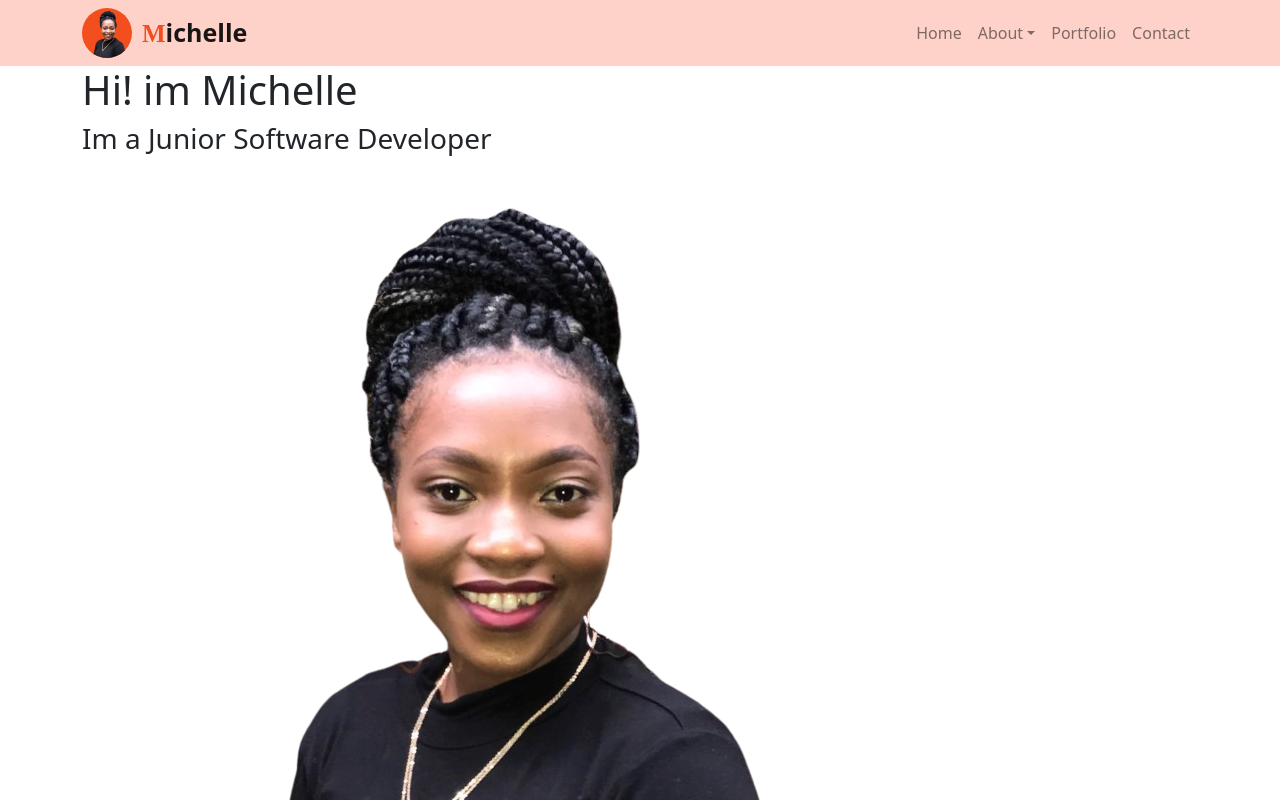
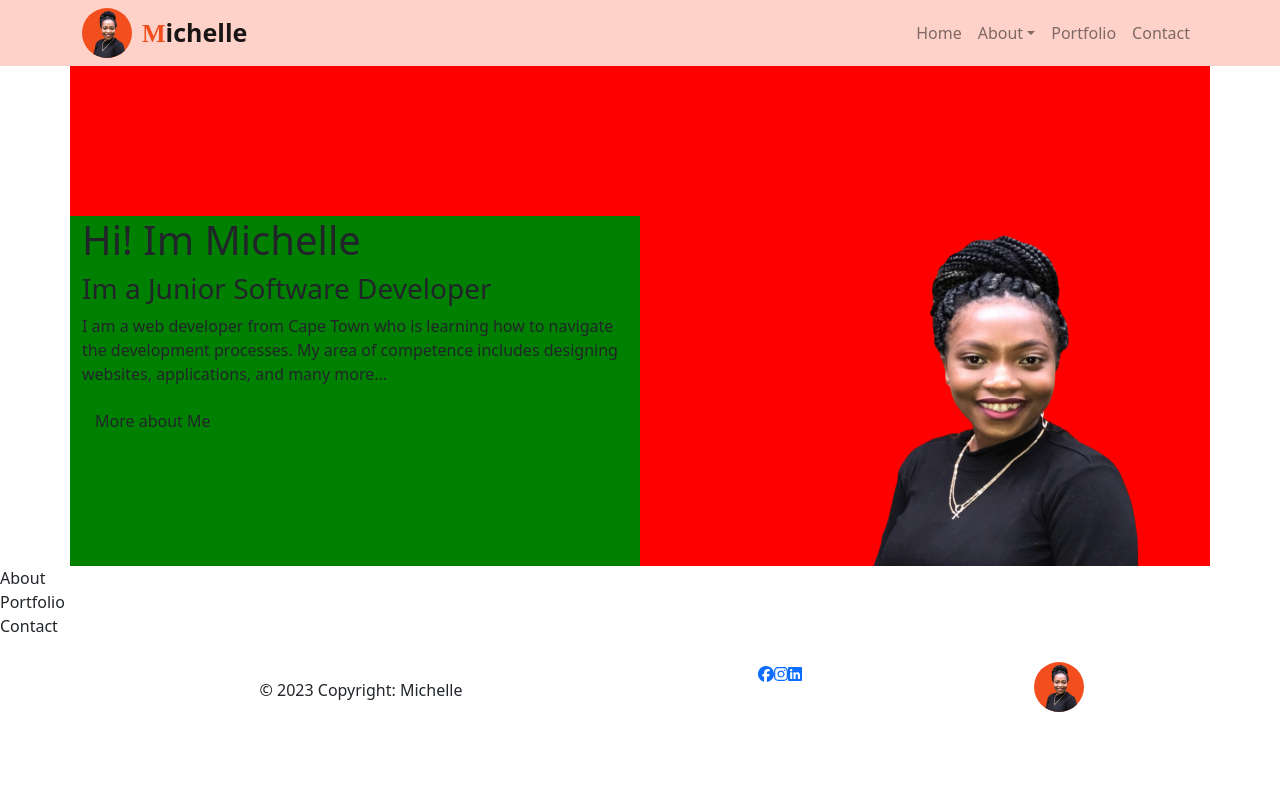
Before and after one commit to MichelleGoba/React_Portfolio, a React (Vite) app in the folder Portfolio/: page / in a window 1280 px wide. Shown: the top 800 px of the page. Built offline with nearby package versions, Linux system fonts and the light colour scheme; a web font is replaced by a local one.

Commit message:
home conten and image

```diff
--- a/Portfolio/src/components/home/Home.jsx
+++ b/Portfolio/src/components/home/Home.jsx
@@ -1,22 +1,27 @@
 import React from 'react';
 import "./home.css";
-// import Col from 'react-bootstrap/Col';
+import Col from 'react-bootstrap/Col';
 import Container from 'react-bootstrap/Container';
 import myLogo from '../../images/logo.png';
+import Row from 'react-bootstrap/Row';
 
 
 
 const Home = () => {
   return (
-    <Container>
-      <div className='content'>
-        <h1>Hi! im <span>M</span>ichelle</h1>
-        <h3 className='my-profession'>Im a <span className='typing'>Junior Software Developer</span></h3>
+    <Container className='home-section'>
+      <Row>
+        <Col lg={6} md={4} className='content'>
+          <h1>Hi! Im <span>M</span>ichelle</h1>
+          <h3 className='my-profession'>Im a <span className='typing'>Junior Software Developer</span></h3>
+          <p>I am a web developer from Cape Town who is learning how to navigate the development processes. My area of competence includes designing websites, applications, and many more...</p>
+          <a href='#about'className='btn'>More about Me</a>
+        </Col>
 
-      </div>
-      <div className='image'>
-        <img src= {myLogo} className='home-image'/>
-      </div>
+        <Col xs={6} md={6} className='image'>
+          <img src= {myLogo} className='home-image' />
+        </Col>
+      </Row>
     </Container>
 
   )
--- a/Portfolio/src/components/home/home.css
+++ b/Portfolio/src/components/home/home.css
@@ -0,0 +1,21 @@
+.home-section{
+    background-color: red;
+    padding-top: 150px;
+}
+
+.row{
+    display: flex;
+    justify-content: space-between;
+}
+.content {
+    background-color: green;
+  }
+
+  .home-image{
+    height: 350px;
+    width: 400px;
+
+  }
+  .image{
+    padding-left: 150px;
+  }
```
